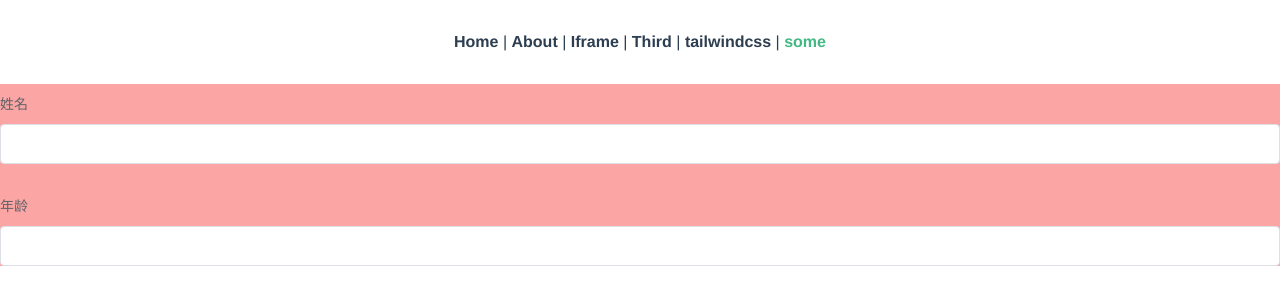
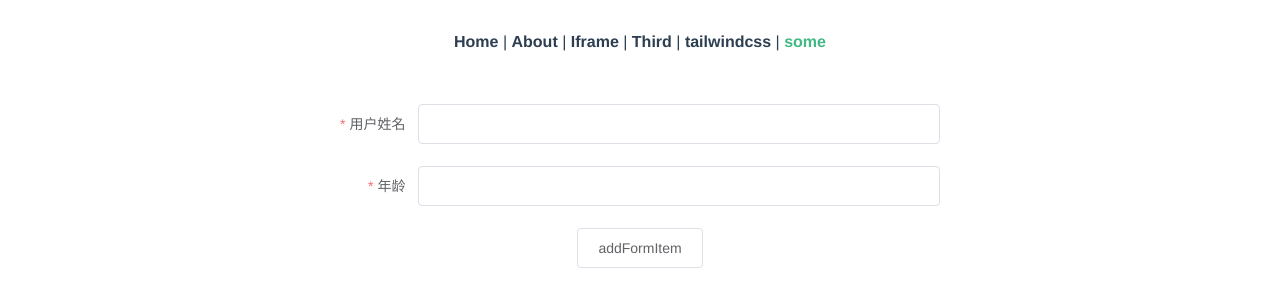
Before and after one commit to fncheng/frontend-learn, a Vue app: page /#/some in a window 1280 px wide. Shown: the top 306 px of the page. Built offline with nearby package versions, Linux system fonts and the light colour scheme; the HTML template or start-up script is replaced by a standard one.

Commit message:
feat: Form表单校验动态prop

```diff
--- a/src/views/Third.vue
+++ b/src/views/Third.vue
@@ -1,12 +1,29 @@
 <template>
-  <div class="w-[600px] bg-red-300">
-    <el-form :model="ruleForm" :rules="rules">
-      <el-form-item label="姓名" prop="name">
-        <el-input></el-input>
-      </el-form-item>
-      <el-form-item label="年龄" prop="age">
-        <el-input></el-input>
-      </el-form-item>
+  <div class="flex flex-col justify-center items-center">
+    <el-form
+      style="width: 600px; margin-top: 20px"
+      :model="ruleForm"
+      :rules="rules"
+      label-position="left"
+      label-width="auto"
+    >
+      <div v-for="(item, index) in ruleForm.formdata" :key="index">
+        <el-form-item
+          label="用户姓名"
+          :prop="`formdata.${index}.name`"
+          :rules="rules.name"
+        >
+          <el-input v-model="item.name"></el-input>
+        </el-form-item>
+        <el-form-item
+          label="年龄"
+          :prop="`formdata.${index}.age`"
+          :rules="rules.age"
+        >
+          <el-input v-model.number="item.age"></el-input>
+        </el-form-item>
+      </div>
+      <el-button @click="addFormItem">addFormItem</el-button>
     </el-form>
   </div>
 </template>
@@ -17,14 +34,31 @@ export default {
   data() {
     return {
       ruleForm: {
-        name: '',
-        age: 0,
+        formdata: [{ name: '', age: '' }],
+      },
+      rules: {
+        name: [{ required: true, message: 'name is required!' }],
+        age: [
+          { required: true, message: 'age is required!' },
+          {
+            validator: (rule, value, callback) => {
+              console.log(value)
+              if (value) {
+                //
+              }
+              callback()
+            },
+          },
+        ],
       },
     }
   },
   methods: {
-    handleClick() {
-      this.count++
+    addFormItem() {
+      this.ruleForm.formdata.push({
+        name: '',
+        age: 100,
+      })
     },
     handleClose() {
       this.$destroy()
```
